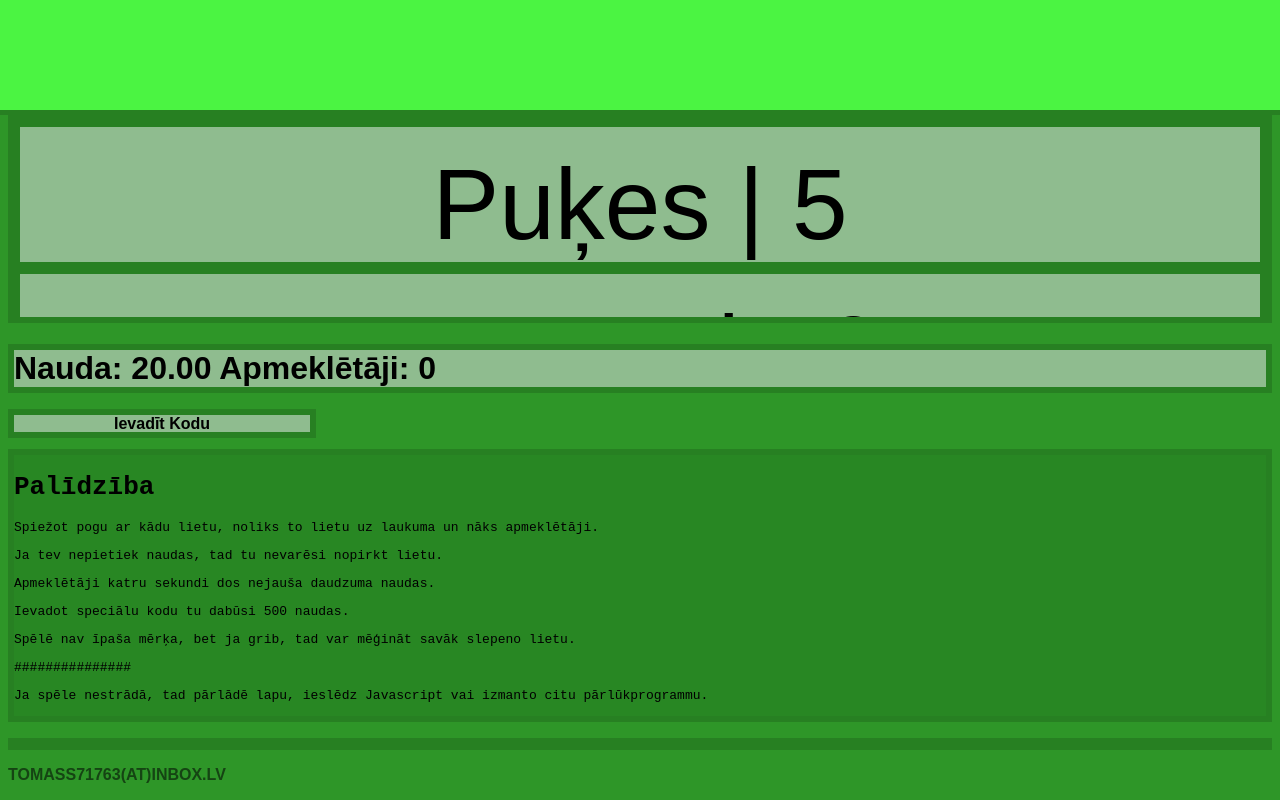
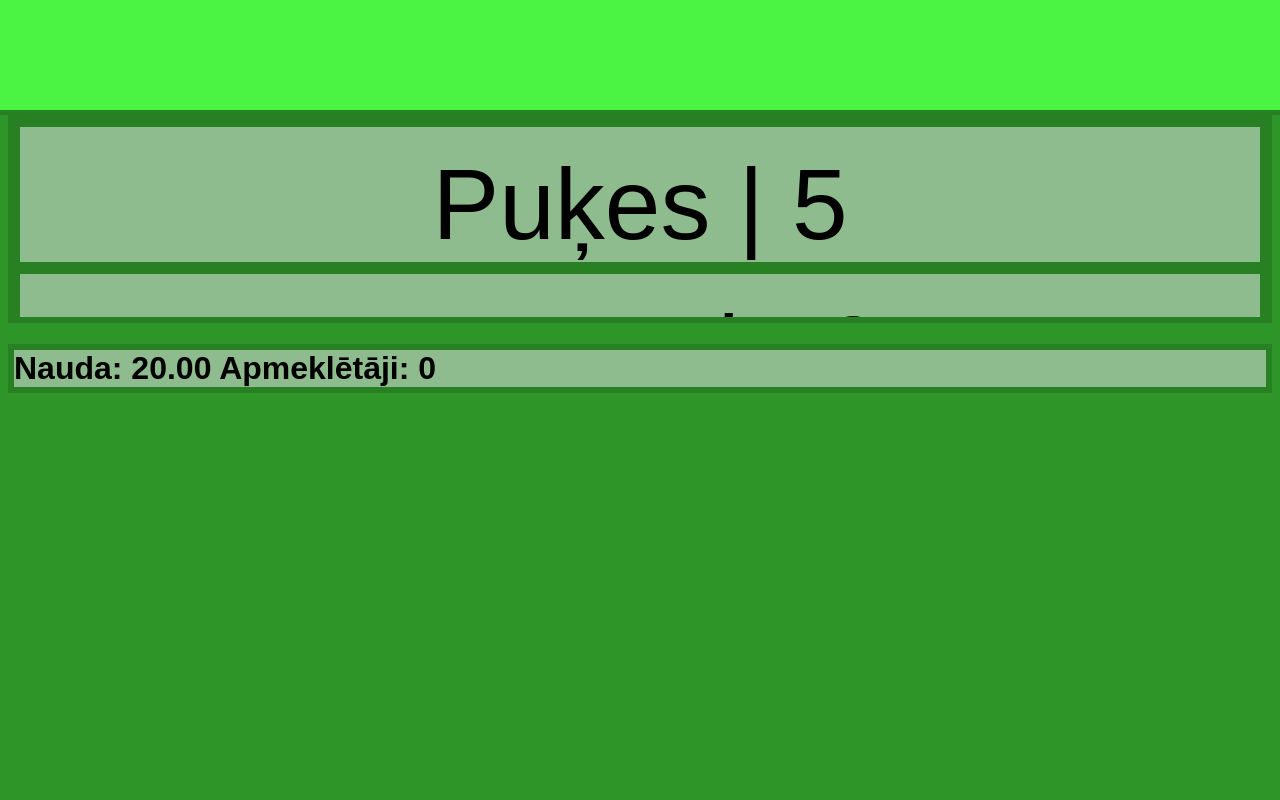
Before and after one commit to Tosbs/pk, a plain HTML site: page index.html in a window 1280 px wide. Shown: the part 370-1170 px from the top of the page. After the commit the page ends 800 px from the top, so only its background shows below. Drawn offline with Linux system fonts and the light colour scheme.

Commit message:
aaaaaaaaaaaa
aaaaaaaaaaaaaaaaaaaaaaaaaaaaaaaa

```diff
--- a/index.html
+++ b/index.html
@@ -457,27 +457,10 @@
     }
     }
     //Esmu slinks ielikt īstus kodus.
-    if(TRingacs !== true){
-    location.assign("https://www.google.com/");
-    }
+
     </script>
 
-    <a id="c" onclick="kod();"><b>Ievadīt Kodu</b></a>
 
-    <div id="pal">
-    <h1>Palīdzība</h1>
-    <p>Spiežot pogu ar kādu lietu, noliks to lietu uz laukuma un nāks apmeklētāji.</p>
-    <p>Ja tev nepietiek naudas, tad tu nevarēsi nopirkt lietu.</p>
-    <p>Apmeklētāji katru sekundi dos nejauša daudzuma naudas.</p>
-    <p>Ievadot speciālu kodu tu dabūsi 500 naudas.</p>
-    <p>Spēlē nav īpaša mērķa, bet ja grib, tad var mēģināt savāk slepeno lietu.</p>
-    <p>###############</p>
-    <p>Ja spēle nestrādā, tad pārlādē lapu, ieslēdz Javascript vai izmanto citu pārlūkprogrammu.</p>
-    </div>
-    <div id="pal">
-
-    </div>
-    <p id="em">tomass71763(at)inbox.lv</p>
 
      </body>
 
```
